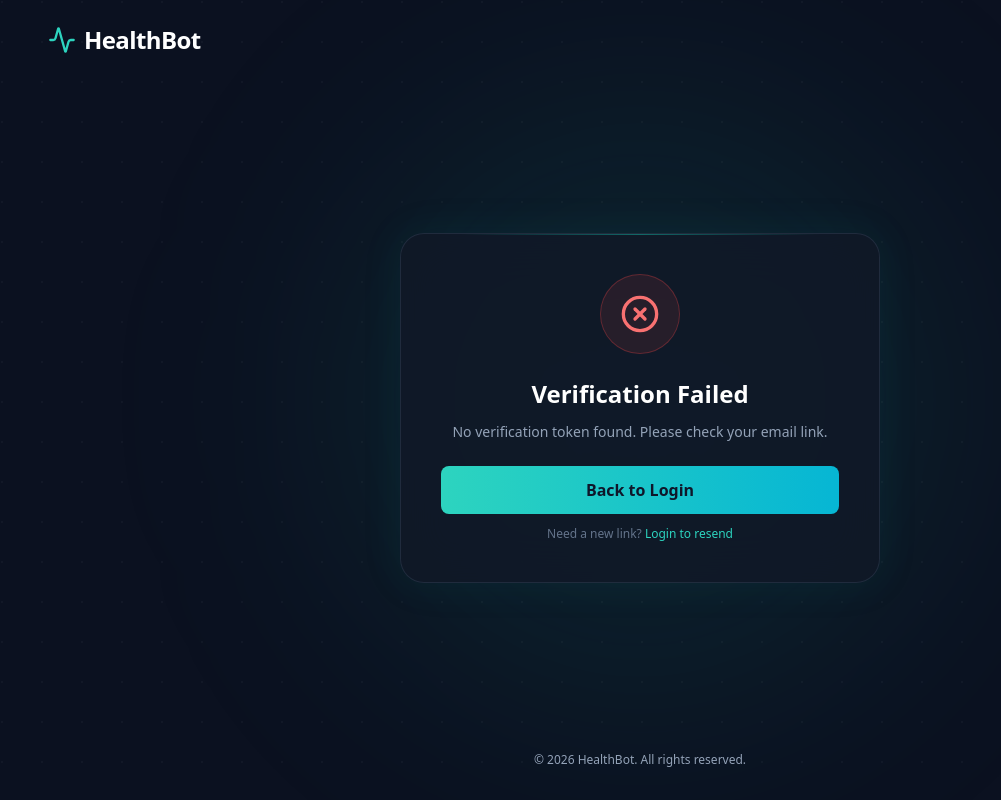
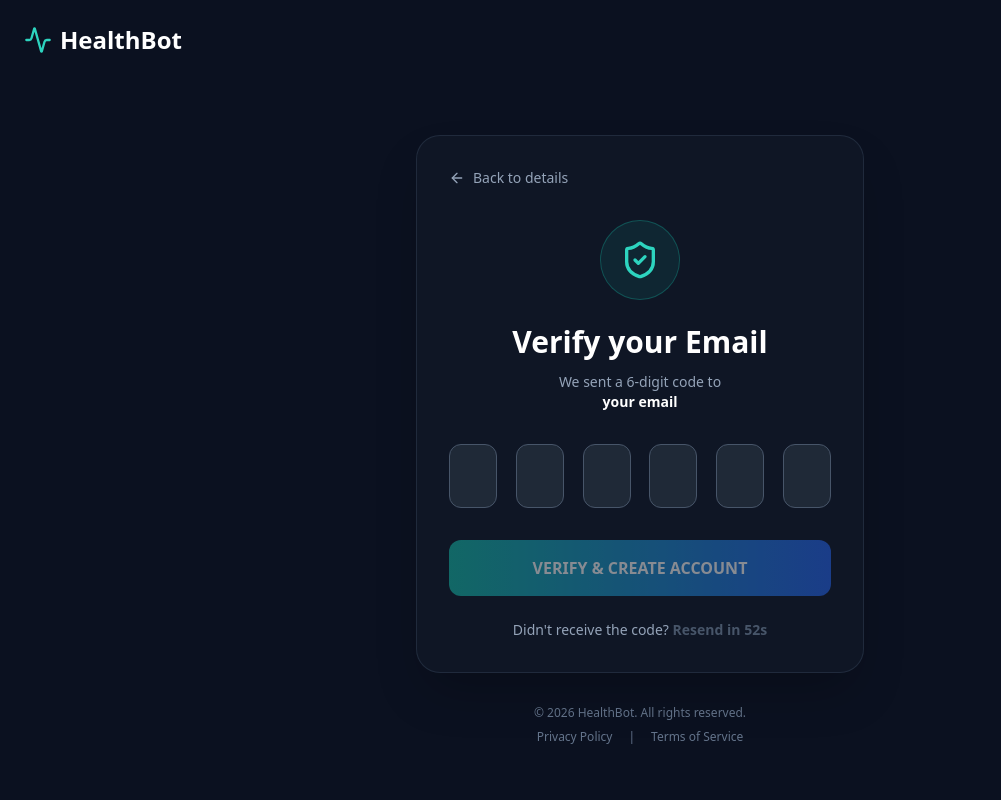
Before and after one commit to junaidnazeer/HealthBot-fullstack, a React (Create React App) app in the folder frontend/: page /verify-email in a window 1280 px wide. Shown: the whole page, without its empty margins (0-1001 px from the left). Built offline with nearby package versions, Linux system fonts and the light colour scheme; no server answers.

Commit message:
Update: Implement OTP VerifyEmail UI with numeric input and email masking

```diff
--- a/frontend/src/pages/VerifyEmail.js
+++ b/frontend/src/pages/VerifyEmail.js
@@ -1,150 +1,137 @@
-import React, { useEffect, useState } from "react";
-import { Link, useNavigate } from "react-router-dom";
-import { Activity, CheckCircle2, XCircle } from "lucide-react";
+import React, { useState, useEffect, useRef } from "react";
+import { Link, useNavigate, useLocation } from "react-router-dom";
+import { Activity, ShieldCheck, ArrowLeft } from "lucide-react";
 
 export default function VerifyEmail() {
-  const [status, setStatus] = useState("loading");
-  const [message, setMessage] = useState("");
+  const [otp, setOtp] = useState(["", "", "", "", "", ""]);
+  const [loading, setLoading] = useState(false);
+  const [timeLeft, setTimeLeft] = useState(57);
+  const inputRefs = useRef([]);
   const navigate = useNavigate();
+  const location = useLocation();
+
+  const email = location.state?.email || "your email";
+
+  const maskEmail = (email) => {
+    if (!email || email === "your email") return email;
+    const [name, domain] = email.split("@");
+    if (name.length <= 2) return `**@${domain}`;
+    return `${name.substring(0, 2)}******${name.substring(name.length - 2)}@${domain}`;
+  };
 
   useEffect(() => {
-    const params = new URLSearchParams(window.location.search);
-    const token = params.get("token");
+    if (timeLeft > 0) {
+      const timer = setTimeout(() => setTimeLeft(timeLeft - 1), 1000);
+      return () => clearTimeout(timer);
+    }
+  }, [timeLeft]);
 
-    if (!token) {
-      setStatus("error");
-      setMessage("No verification token found. Please check your email link.");
-      return;
-    }
+  const handleChange = (index, value) => {
+    // Only allow numbers
+    if (value && !/^\d+$/.test(value)) return;
 
-    const verifyEmail = async () => {
-      try {
-        const res = await fetch(
-          `https://healthbot-backend-ezxv.onrender.com/api/auth/verify-email?token=${token}`
-        );
-        const data = await res.json();
-        if (!res.ok) {
-          setStatus("error");
-          setMessage(data.message || "Verification failed.");
-          return;
-        }
-        if (data.token) {
-          localStorage.setItem("token", data.token);
-          localStorage.setItem("user", JSON.stringify(data.user));
-        }
-        setStatus("success");
-        setMessage(data.message || "Email verified successfully!");
-        setTimeout(() => navigate("/chat"), 3000);
-      } catch (err) {
-        setStatus("error");
-        setMessage("Something went wrong. Please try again.");
+    const newOtp = [...otp];
+    newOtp[index] = value;
+    setOtp(newOtp);
+
+    // Move to next input
+    if (value !== "" && index < 5) inputRefs.current[index + 1].focus();
+  };
+
+  const handleBackspace = (index, e) => {
+    if (e.key === "Backspace" && otp[index] === "" && index > 0) {
+      inputRefs.current[index - 1].focus();
     }
   };
 
-    verifyEmail();
-  }, [navigate]);
+  const handleVerify = async () => {
+    setLoading(true);
+    // TODO: Connect your API
+    setTimeout(() => {
+      setLoading(false);
+      navigate("/chat");
+    }, 1500);
+  };
 
   return (
-    <div className="min-h-screen bg-[#0B1120] font-sans text-slate-50 relative flex flex-col items-center overflow-x-hidden">
-      <div className="absolute top-1/2 left-1/2 -translate-x-1/2 -translate-y-1/2 w-[600px] h-[600px] bg-teal-500/10 rounded-full blur-[120px] pointer-events-none" />
-      <div
-        className="absolute inset-0 pointer-events-none opacity-20"
-        style={{
-          backgroundImage:
-            "radial-gradient(circle at 2px 2px, rgba(255,255,255,0.15) 1px, transparent 0)",
-          backgroundSize: "40px 40px",
-        }}
-      />
-
-      <nav className="flex items-center justify-between px-6 py-6 lg:px-12 w-full z-50">
-        <Link to="/" className="flex items-center gap-2 cursor-pointer">
+    <div className="min-h-screen bg-[#0B1120] font-sans text-slate-50 flex flex-col items-center">
+      <nav className="w-full p-6">
+        <Link to="/" className="flex items-center gap-2">
           <Activity className="h-7 w-7 text-teal-400" />
-          <span className="text-2xl font-bold tracking-tight text-white">
-            HealthBot
-          </span>
+          <span className="text-2xl font-bold text-white">HealthBot</span>
         </Link>
       </nav>
 
-      <main className="flex-1 flex flex-col justify-center items-center w-full px-4 z-10">
-        <div className="bg-[#111827]/80 backdrop-blur-xl border border-slate-700/50 rounded-3xl p-10 w-full max-w-[480px] shadow-[0_0_40px_rgba(13,148,136,0.1)] relative text-center">
-          <div className="absolute top-0 left-1/2 -translate-x-1/2 w-3/4 h-[1px] bg-gradient-to-r from-transparent via-teal-500/50 to-transparent" />
+      <main className="flex-1 flex flex-col justify-center items-center w-full px-4 max-w-[480px]">
+        <div className="bg-[#111827]/80 border border-slate-700/50 rounded-3xl p-8 w-full shadow-2xl relative">
+          <Link
+            to="/login"
+            className="flex items-center gap-2 text-slate-400 hover:text-white text-sm mb-8 transition"
+          >
+            <ArrowLeft className="h-4 w-4" />
+            Back to details
+          </Link>
 
-          {/* Loading */}
-          {status === "loading" && (
-            <>
-              <div className="w-20 h-20 rounded-full border border-teal-500/30 bg-teal-500/10 flex items-center justify-center mx-auto mb-6">
-                <Activity className="h-10 w-10 text-teal-400 animate-pulse" />
+          <div className="flex justify-center mb-6">
+            <div className="w-20 h-20 rounded-full border border-teal-500/30 bg-teal-500/10 flex items-center justify-center">
+              <ShieldCheck className="h-10 w-10 text-teal-400" />
             </div>
-              <h1 className="text-2xl font-bold text-white mb-3">
-                Verifying your email...
+          </div>
+
+          <h1 className="text-3xl font-bold text-center text-white mb-3">
+            Verify your Email
           </h1>
-              <p className="text-slate-400 text-sm">
-                Please wait while we verify your account.
+          <p className="text-slate-400 text-sm text-center mb-8">
+            We sent a 6-digit code to
+            <br />
+            <span className="font-semibold text-white">{maskEmail(email)}</span>
           </p>
-            </>
-          )}
 
-          {/* Success */}
-          {status === "success" && (
-            <>
-              <div className="w-20 h-20 rounded-full border border-green-500/30 bg-green-500/10 flex items-center justify-center mx-auto mb-6">
-                <CheckCircle2 className="h-10 w-10 text-green-400" />
+          <div className="flex justify-between gap-2 mb-8">
+            {otp.map((digit, index) => (
+              <input
+                key={index}
+                type="text"
+                inputMode="numeric"
+                pattern="[0-9]*"
+                maxLength={1}
+                value={digit}
+                ref={(el) => (inputRefs.current[index] = el)}
+                onChange={(e) => handleChange(index, e.target.value)}
+                onKeyDown={(e) => handleBackspace(index, e)}
+                className="w-12 h-16 bg-[#1F2937] border border-slate-600 rounded-xl text-center text-2xl font-bold text-white focus:border-teal-500 focus:outline-none"
+              />
+            ))}
           </div>
-              <h1 className="text-2xl font-bold text-white mb-3">
-                Email Verified!
-              </h1>
-              <p className="text-slate-400 text-sm mb-6">{message}</p>
-              <div className="bg-green-500/10 border border-green-500/30 rounded-lg p-3 mb-6">
-                <p className="text-green-400 text-sm">
-                  Redirecting you to chat in 3 seconds...
+
+          <button
+            onClick={handleVerify}
+            disabled={loading || otp.includes("")}
+            className="w-full bg-gradient-to-r from-teal-500 to-blue-600 text-white font-bold py-4 rounded-xl hover:opacity-90 transition disabled:opacity-50"
+          >
+            {loading ? "Verifying..." : "VERIFY & CREATE ACCOUNT"}
+          </button>
+
+          <p className="text-center text-sm mt-6 text-slate-400">
+            Didn't receive the code?{" "}
+            <button
+              className={`font-semibold ${timeLeft > 0 ? "text-slate-600" : "text-teal-400"}`}
+              disabled={timeLeft > 0}
+            >
+              {timeLeft > 0 ? `Resend in ${timeLeft}s` : "Resend"}
+            </button>
           </p>
         </div>
-              <Link
-                to="/chat"
-                className="inline-block bg-gradient-to-r from-teal-400 to-cyan-500 text-slate-900 font-bold py-3 px-8 rounded-lg transition-all"
-              >
-                Go to Chat Now
-              </Link>
-            </>
-          )}
 
-          {/* Error */}
-          {status === "error" && (
-            <>
-              <div className="w-20 h-20 rounded-full border border-red-500/30 bg-red-500/10 flex items-center justify-center mx-auto mb-6">
-                <XCircle className="h-10 w-10 text-red-400" />
+        <div className="mt-8 text-center text-xs text-slate-500">
+          <p>© 2026 HealthBot. All rights reserved.</p>
+          <div className="mt-2 flex justify-center gap-4">
+            <span>Privacy Policy</span>
+            <span>|</span>
+            <span>Terms of Service</span>
           </div>
-              <h1 className="text-2xl font-bold text-white mb-3">
-                Verification Failed
-              </h1>
-              <p className="text-slate-400 text-sm mb-6">{message}</p>
-              <div className="flex flex-col gap-3">
-                <Link
-                  to="/login"
-                  className="inline-block bg-gradient-to-r from-teal-400 to-cyan-500 text-slate-900 font-bold py-3 px-8 rounded-lg transition-all"
-                >
-                  Back to Login
-                </Link>
-                <p className="text-slate-500 text-xs">
-                  Need a new link?{" "}
-                  <Link
-                    to="/login"
-                    className="text-teal-400 hover:text-teal-300"
-                  >
-                    Login to resend
-                  </Link>
-                </p>
-              </div>
-            </>
-          )}
         </div>
       </main>
-
-      <footer className="w-full pb-8 pt-4 flex flex-col items-center gap-3 z-10">
-        <p className="text-slate-400 text-xs font-medium">
-          © 2026 HealthBot. All rights reserved.
-        </p>
-      </footer>
     </div>
   );
 }
```
Lines whose indentation alone changed are shown as unchanged.
